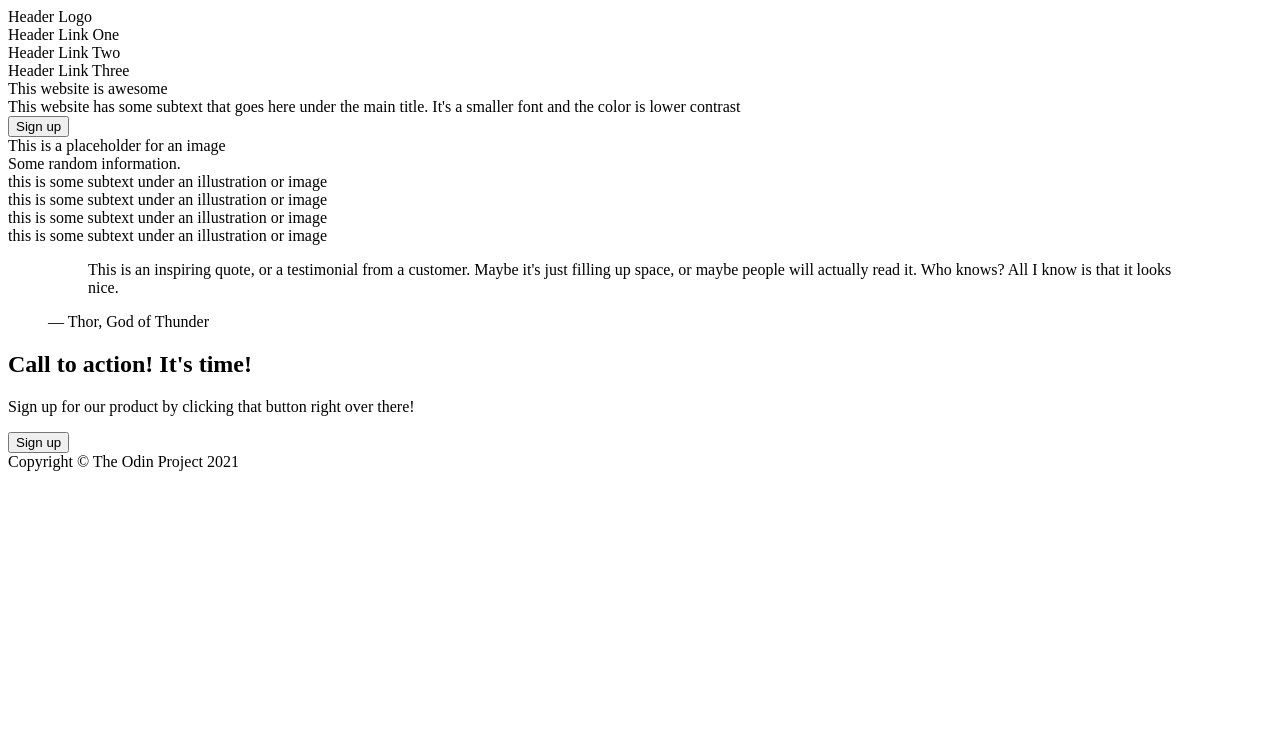
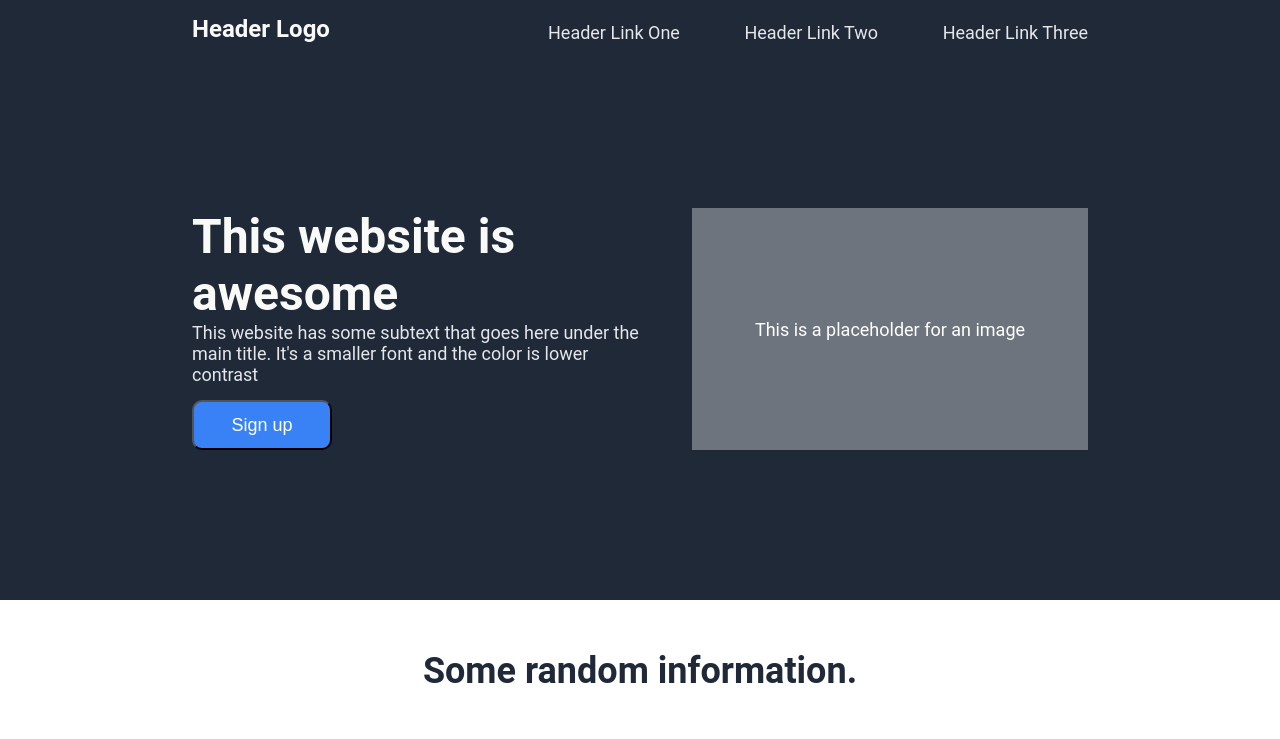
Before and after one commit to CJamesFoust/odin-landing-page, a plain HTML site: page index.html in a window 1280 px wide. Shown: the top 739 px of the page. Drawn offline with Linux system fonts and the light colour scheme; the site is published under a folder, as on GitHub Pages, so addresses that start at the root find nothing.

Commit message:
Update index.html
'Fix' css linking

```diff
--- a/index.html
+++ b/index.html
@@ -5,7 +5,7 @@
     <meta http-equiv="X-UA-Compatible" content="IE=edge">
     <meta name="viewport" content="width=device-width, initial-scale=1.0">
     <title>The Odin Project - Landing Page</title>
-    <link rel="stylesheet" href="/style.css" >
+    <link rel="stylesheet" type="text/css" href="style.css" >
 </head>
 <body>
     <header>
```
